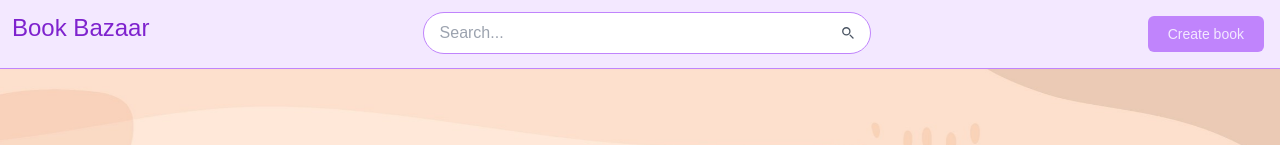
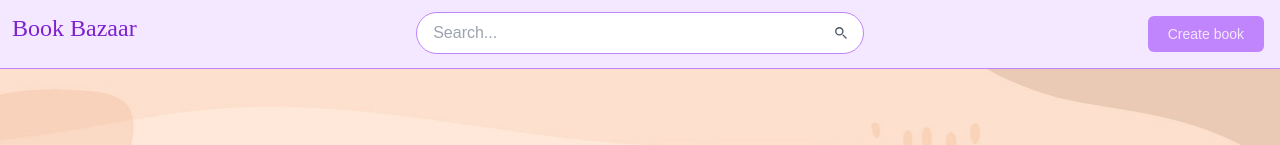
Before and after one commit to simran-summan/Book-store-app, a React (Vite) app: page / in a window 1280 px wide. Shown: the top 145 px of the page. Built offline with nearby package versions, Linux system fonts and the light colour scheme; no server answers.

Commit message:
changed font

```diff
--- a/src/Component/Navbar.jsx
+++ b/src/Component/Navbar.jsx
@@ -8,7 +8,7 @@ function Navbar({ query ,setQuery , color}) {
   return (
     <div className={`bg-${color} p-3 flex justify-between shadow-sm shadow-purple-200 font-serif border-b border-purple-400 hind-medium w-full`}
     >
-      <Link to={`/`} className='text-sm xl:text-2xl hind-regular font-semibold text-purple-700 hover:text-purple-500'>Book Bazaar</Link>
+      <Link to={`/`} className='text-sm xl:text-2xl baskervville-regular font-semibold text-purple-700 hover:text-purple-500'>Book Bazaar</Link>
       <SearchBar setQuery= {setQuery} query={query}/>
       <Link to={`/create`} className='text-xs md:text-sm lg:text-sm bg-purple-400 px-1 xl:px-5 py-2 lg:py-2 m-1 rounded-md text-purple-100 hover:text-yellow-300 duration-300 text-nowrap'>Create book</Link>
     </div>
```
